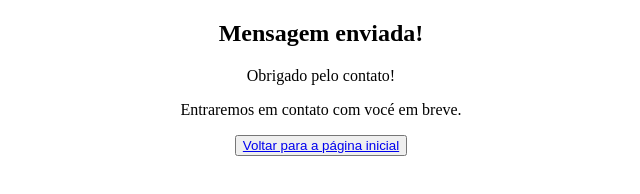
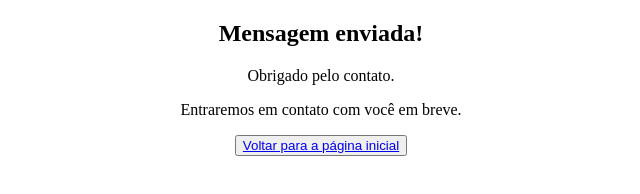
Before and after one commit to emanuel-rfn/atividade-pratica-01, a plain HTML site: page atividade-pratica-01/sucesso.html in a window 1280 px wide. Shown: the full height of the page, 319-959 px from the left. Drawn offline with Linux system fonts and the light colour scheme.

Commit message:
Update sucesso.html

```diff
--- a/atividade-pratica-01/sucesso.html
+++ b/atividade-pratica-01/sucesso.html
@@ -8,8 +8,8 @@
 <body>
     <section align="center">
         <h1>Mensagem enviada!</h1>
-        <p>Obrigado pelo contato!</p>
-        <p>Entraremos em contato com vocé em breve.</p>
+        <p>Obrigado pelo contato.</p>
+        <p>Entraremos em contato com você em breve.</p>
         <button><a href="index.html">Voltar para a página inicial</a></button>
     </section>
 </body>
```
